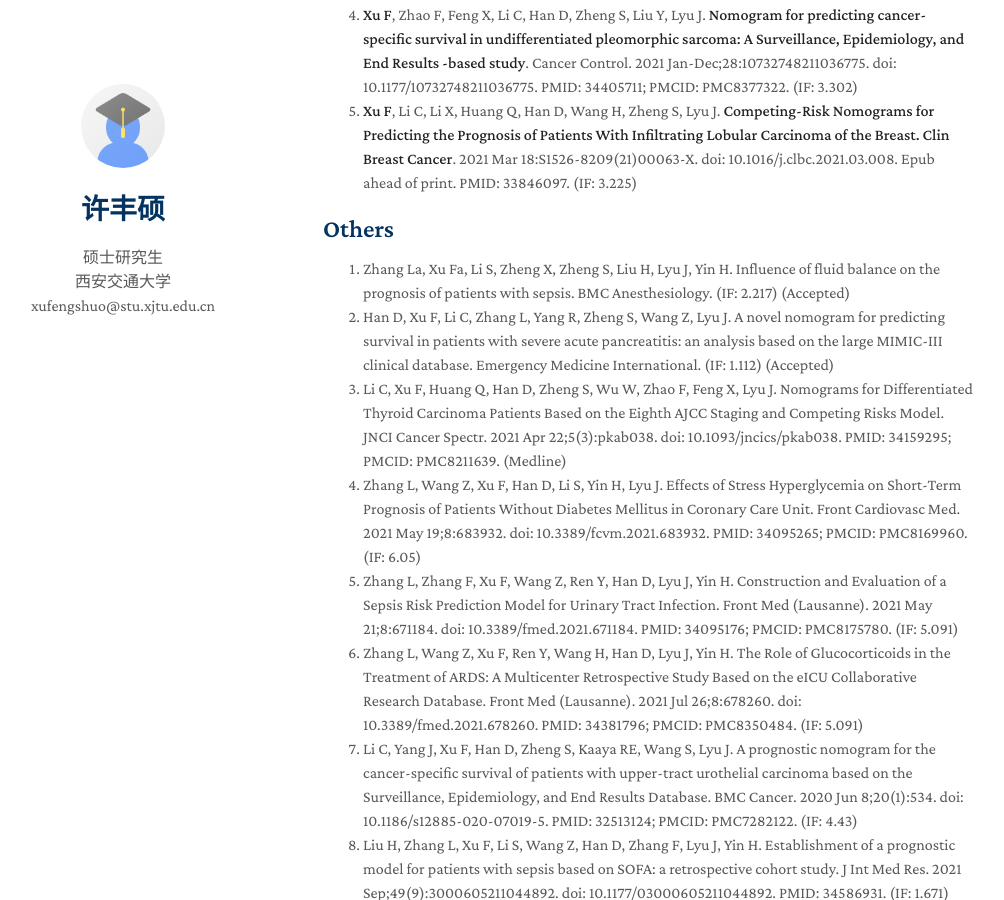
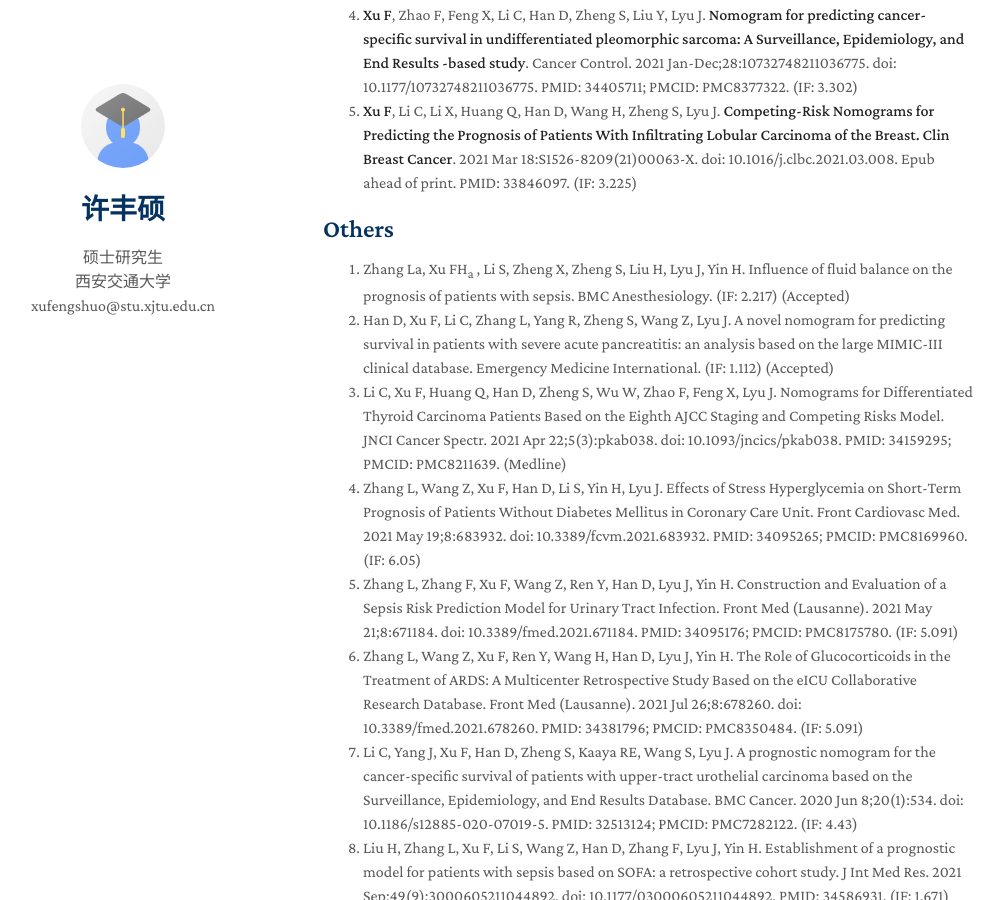
Before and after one commit to XuFengShuo619/CV, a Jekyll site: the page built from index.md, in a window 1280 px wide and 900 px high, scrolled down 778 px. Shown: the whole window, without its empty margins (147-1151 px from the left). Built offline with Jekyll 4.4.1, drawn with Linux system fonts in a browser that asks for light colours; nearby versions of some CDN libraries; a style sheet for code colours, icons or effects is not loaded; our own code applies the rules of GitHub Pages for plain Markdown files.

```diff
--- a/index.md
+++ b/index.md
@@ -30,7 +30,7 @@ layout: homepage
 
 ## Others
 
-1. Zhang La, Xu Fa, Li S, Zheng X, Zheng S, Liu H, Lyu J, Yin H. Influence of fluid balance on the prognosis of patients with sepsis. BMC Anesthesiology. (IF: 2.217) (Accepted)
+1. Zhang La, Xu FH<sub>a</sub> , Li S, Zheng X, Zheng S, Liu H, Lyu J, Yin H. Influence of fluid balance on the prognosis of patients with sepsis. BMC Anesthesiology. (IF: 2.217) (Accepted)
 2. Han D, Xu F, Li C, Zhang L, Yang R, Zheng S, Wang Z, Lyu J. A novel nomogram for predicting survival in patients with severe acute pancreatitis: an analysis based on the large MIMIC-III clinical database. Emergency Medicine International. (IF: 1.112) (Accepted)
 3. Li C, Xu F, Huang Q, Han D, Zheng S, Wu W, Zhao F, Feng X, Lyu J. Nomograms for Differentiated Thyroid Carcinoma Patients Based on the Eighth AJCC Staging and Competing Risks Model. JNCI Cancer Spectr. 2021 Apr 22;5(3):pkab038. doi: 10.1093/jncics/pkab038. PMID: 34159295; PMCID: PMC8211639. (Medline)
 4. Zhang L, Wang Z, Xu F, Han D, Li S, Yin H, Lyu J. Effects of Stress Hyperglycemia on Short-Term Prognosis of Patients Without Diabetes Mellitus in Coronary Care Unit. Front Cardiovasc Med. 2021 May 19;8:683932. doi: 10.3389/fcvm.2021.683932. PMID: 34095265; PMCID: PMC8169960. (IF: 6.05)
```
